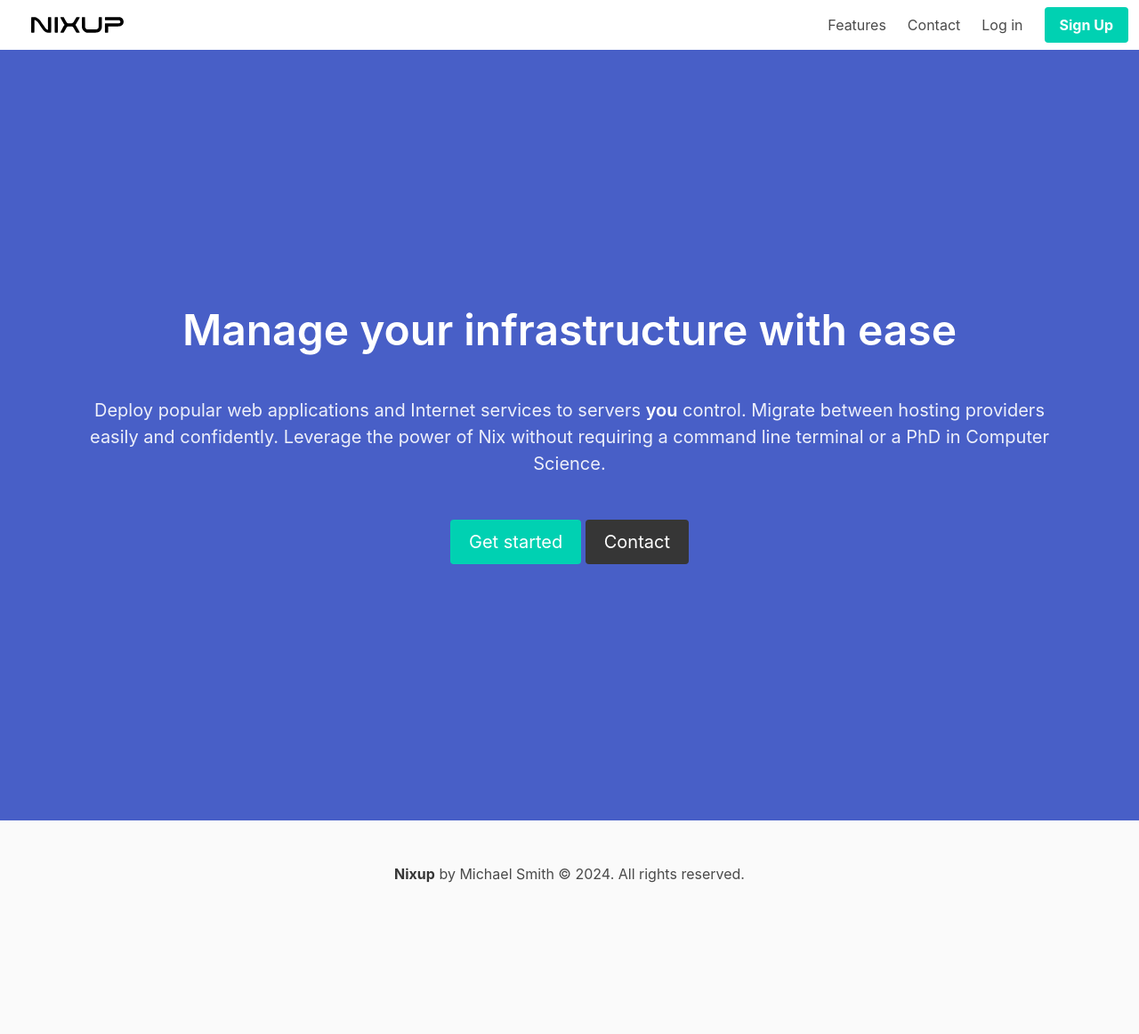
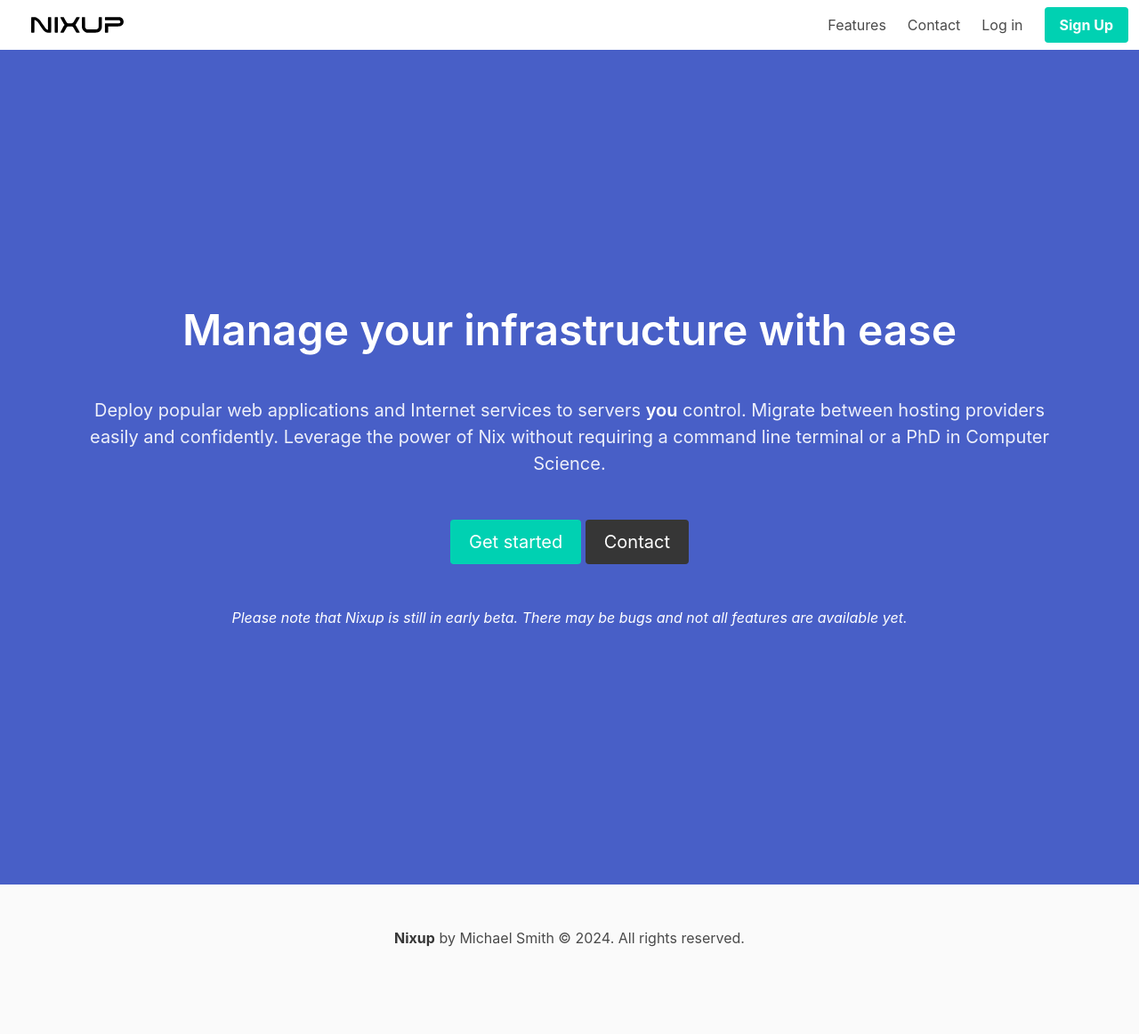
Before and after one commit to nixup-io/website, a Jekyll site: the page built from index.html, in a window 1280 px wide. Shown: the whole page at 89% size. Built offline with Jekyll 4.4.1, drawn with Linux system fonts in a browser that asks for light colours; before the commit the page ends 1090 px from its top, so only the background shows below that.

Commit message:
Add beta notice to homepage

```diff
--- a/index.html
+++ b/index.html
@@ -20,3 +20,7 @@ layout: hero
     >Contact</a
   >
 </div>
+
+<div class="container mt-6">
+  <em>Please note that Nixup is still in early beta. There may be bugs and not all features are available yet.</em>
+</div>
```
